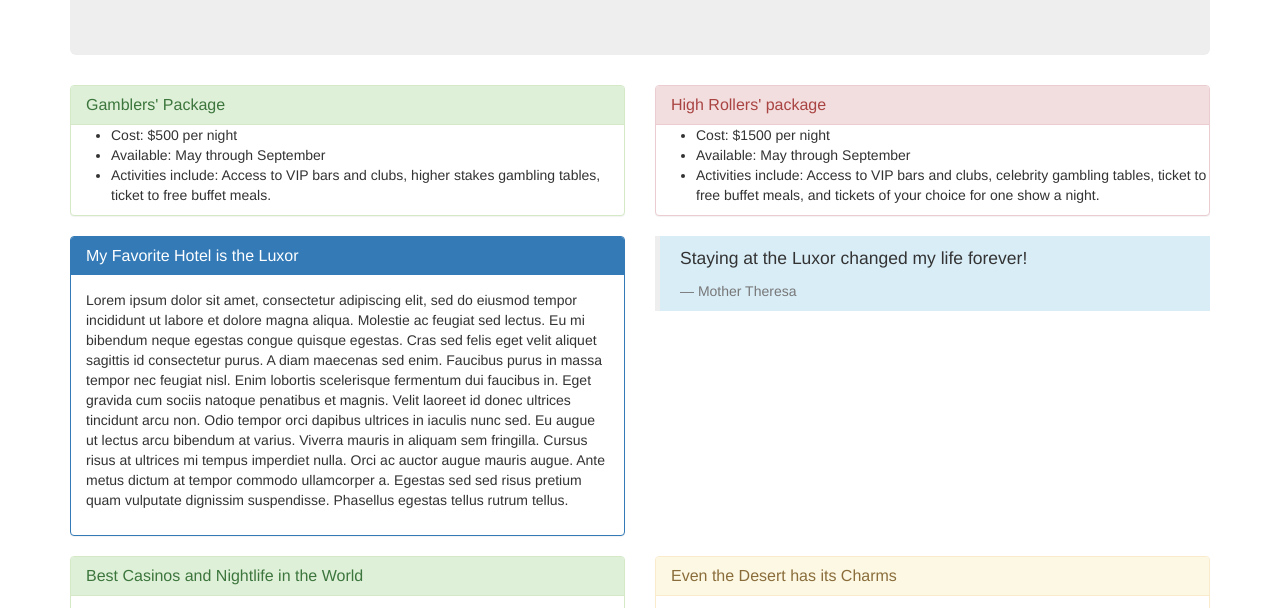
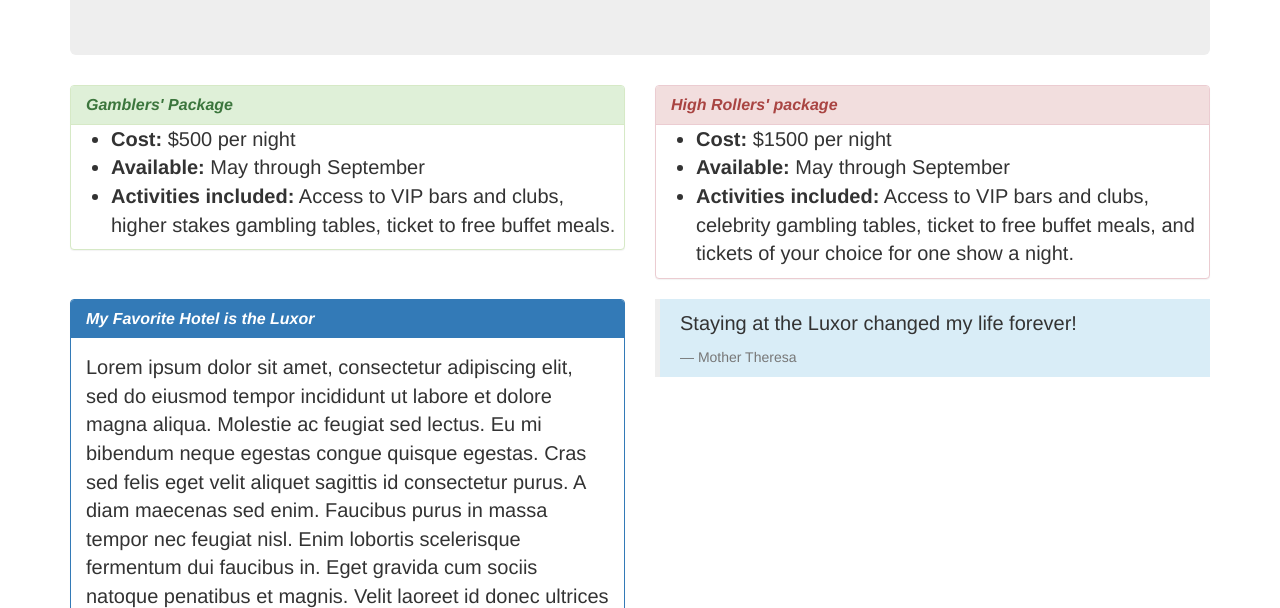
Before and after one commit to eyesicedover/vacation, a plain HTML site: page index.html in a window 1280 px wide. Shown: the part 140-748 px from the top of the page. Drawn offline with Linux system fonts and the light colour scheme.

Commit message:
add strong to the packages on index.html

```diff
--- a/css/styles.css
+++ b/css/styles.css
@@ -0,0 +1,12 @@
+h2 {
+  font-style: italic;
+  font-weight: bold;
+}
+
+p {
+  font-size: 20px;
+}
+
+ul {
+  font-size: 20px;
+}
--- a/index.html
+++ b/index.html
@@ -18,9 +18,9 @@
               <h2 class="panel-title">Gamblers' Package</h2>
             </div>
               <ul>
-                <li>Cost: $500 per night</li>
-                <li>Available: May through September</li>
-                <li>Activities include: Access to VIP bars and clubs, higher stakes gambling tables, ticket to free buffet meals.</li>
+                <li><strong>Cost:</strong> $500 per night</li>
+                <li><strong>Available:</strong> May through September</li>
+                <li><strong>Activities included:</strong> Access to VIP bars and clubs, higher stakes gambling tables, ticket to free buffet meals.</li>
               </ul>
           </div>
         </div>
@@ -30,9 +30,9 @@
               <h2 class="panel-title">High Rollers' package</h2>
             </div>
                 <ul>
-                  <li>Cost: $1500 per night</li>
-                  <li>Available: May through September</li>
-                  <li>Activities include: Access to VIP bars and clubs, celebrity gambling tables, ticket to free buffet meals, and tickets of your choice for one show a night.</li>
+                  <li><strong>Cost:</strong> $1500 per night</li>
+                  <li><strong>Available:</strong> May through September</li>
+                  <li><strong>Activities included:</strong> Access to VIP bars and clubs, celebrity gambling tables, ticket to free buffet meals, and tickets of your choice for one show a night.</li>
                 </ul>
             </div>
         </div>
```
